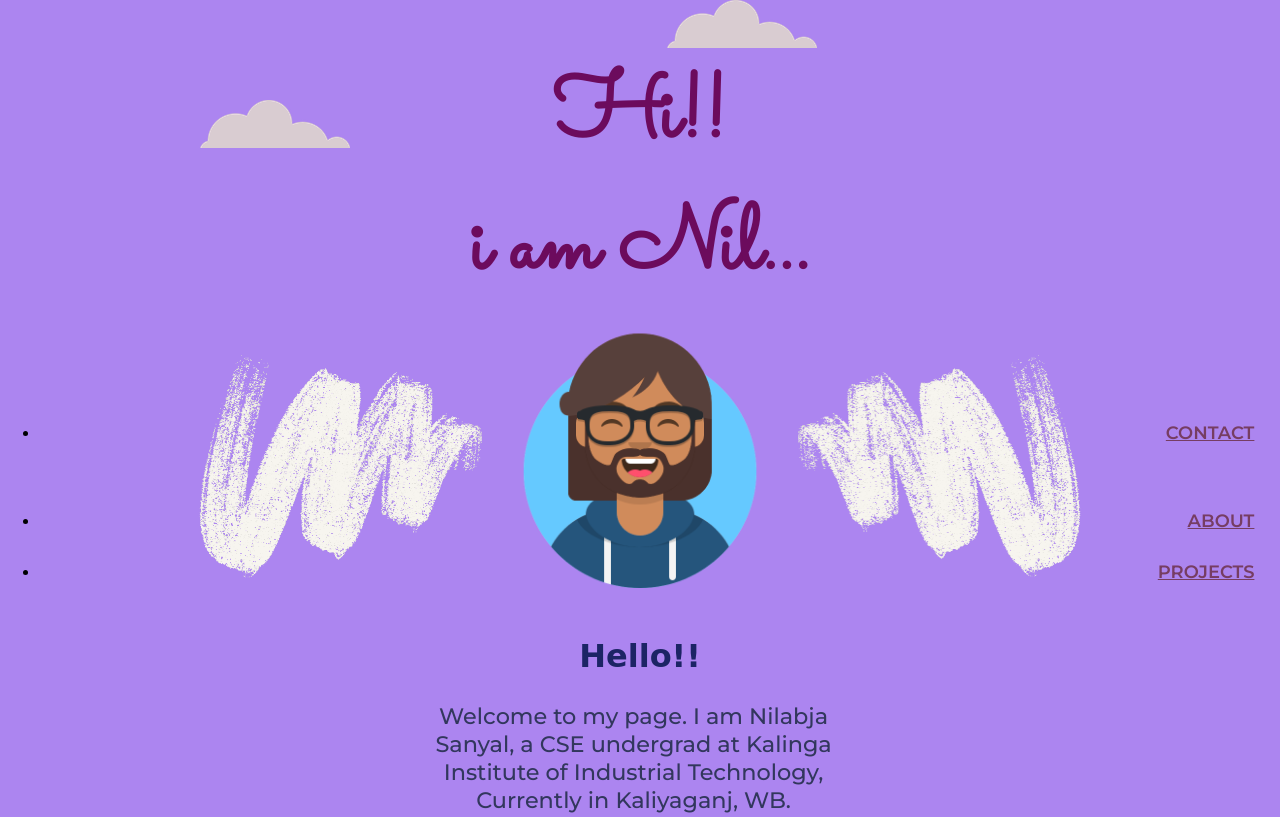
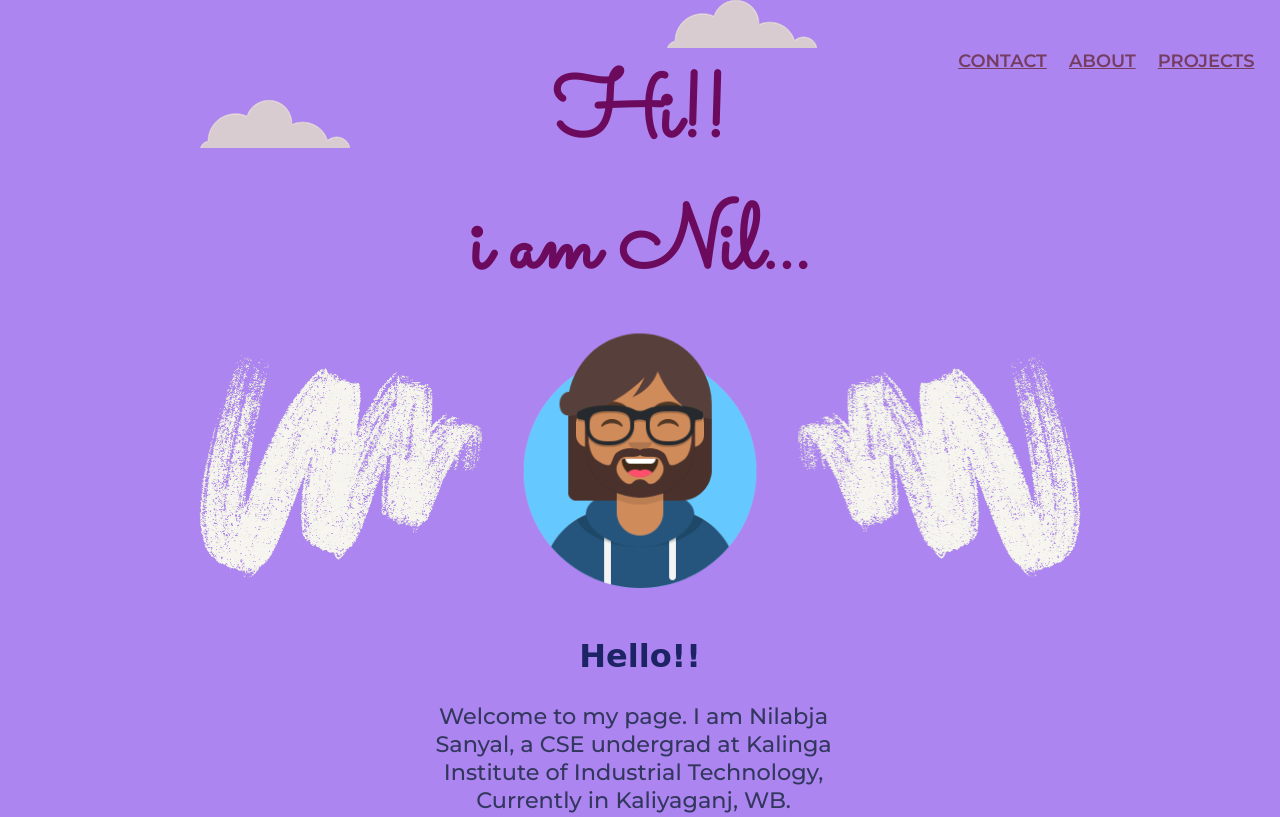
Before and after one commit to nilabjasanyal/my_webpage, a plain HTML site: page index.html in a window 1280 px wide. Shown: the top 817 px of the page. Drawn offline with Linux system fonts and the light colour scheme; a web font is replaced by a local one.

Commit message:
Add files via upload

```diff
--- a/css/styles.css
+++ b/css/styles.css
@@ -63,7 +63,7 @@ span:hover {
   font-size: 130%;
 }
 .header {
-    word-spacing: 30px;
+    word-spacing: 7px;
     text-align: right;
     position: fixed;
     TOP: 0;
@@ -72,3 +72,10 @@ span:hover {
     border: 0px solid #73AD21;
     background-color: #ad8aea00;
 }
+li{
+  display: inline-block;
+  padding-left:10px;
+}
+li:hover{
+  font-size:140%;
+}
```
